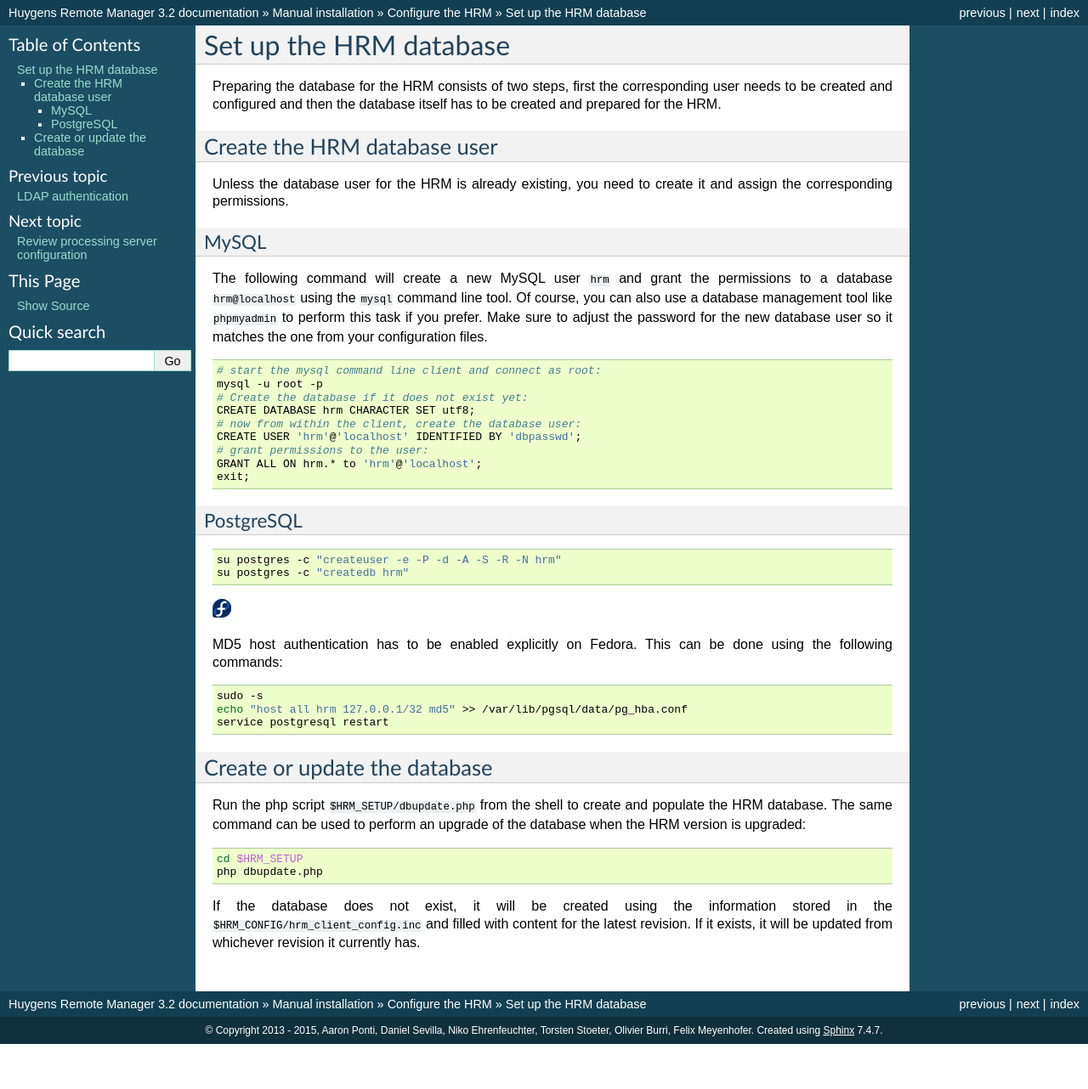
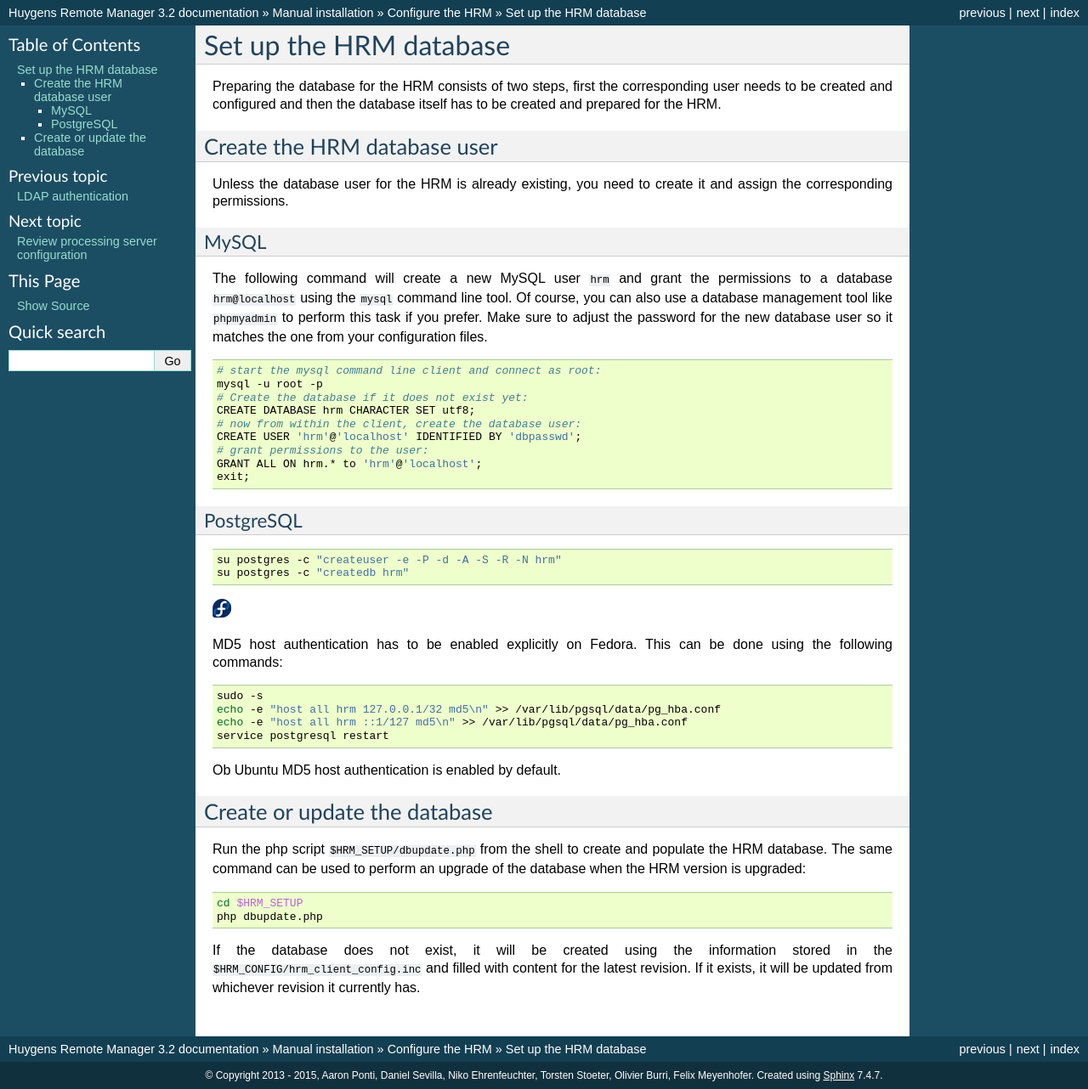
Before and after one commit to aarpon/hrm_docs, a Sphinx documentation site: the page built from docs/admin/create_database.rst, in a window 1280 px wide. Shown: the whole page at 85% size. Built offline with Sphinx 7.4.7, drawn with Linux system fonts in a browser that asks for light colours; before the commit the page ends 1229 px from its top, so only the background shows below that.

Commit message:
MD5 database authentication for Fedora extended by IPv6, necessary as of Fedora 22

```diff
--- a/docs/admin/create_database.rst
+++ b/docs/admin/create_database.rst
@@ -57,11 +57,14 @@
 .. code-block:: sh
 
     sudo -s
-    echo "host all hrm 127.0.0.1/32 md5" >> /var/lib/pgsql/data/pg_hba.conf
+    echo -e "host all hrm 127.0.0.1/32 md5\n" >> /var/lib/pgsql/data/pg_hba.conf
+    echo -e "host all hrm ::1/127 md5\n" >> /var/lib/pgsql/data/pg_hba.conf
     service postgresql restart
 
 
 .. _`create-database`:
+
+Ob Ubuntu MD5 host authentication is enabled by default.
 
 Create or update the database
 =============================
```
